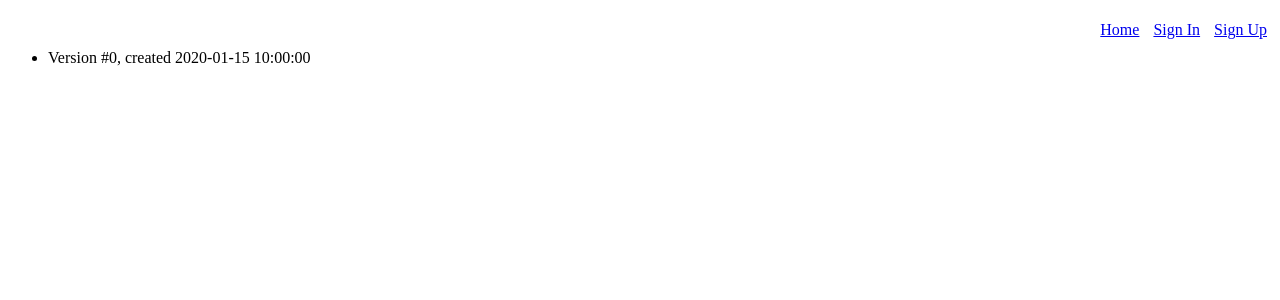
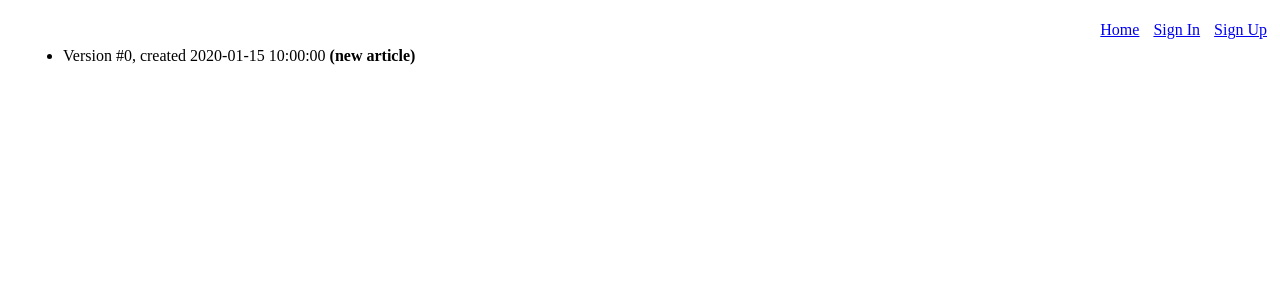
Before and after one commit to vleseg/udacity_webdev_final, a Python web app: template templates/wiki/history.html in a window 1280 px wide. Shown: the top 300 px of the page. Run offline with Jinja, Linux system fonts and the light colour scheme; the template is opened without the code that fills it: most values are stand-ins (such as "Sample title", 1, 10 or a date in 2020).

Commit message:
Put "new article" label near to first version on history page; layout fix

```diff
--- a/model.py
+++ b/model.py
@@ -47,6 +47,10 @@ class Session(BaseModel):
 class Article(BaseModel):
     url = db.StringProperty(required=True)
 
+    def all_versions(self):
+        q = self.version_set
+        return q.order('-created')
+
     def new_version(self, head, body):
         version = Version(
             article=self, head=head, body=body, parent=GLOBAL_PARENT)
--- a/stylesheets/wiki_styles.css
+++ b/stylesheets/wiki_styles.css
@@ -1,22 +1,30 @@
-#wiki-article, #wiki-edit {
-    margin: 15px;
-}
 textarea {
     width: 100%;
 }
+
+.distinction-label {
+    font-weight: bold;
+}
+
 #top-panel-wrapper {
-    float: left;
     width: 100%;
     padding-bottom: 10px;
 }
+
 #top-panel {
     float: right;
 }
+
 #top-panel span.top-panel-section {
     text-align: right;
     padding-left: 5px;
     padding-right: 5px;
 }
+
 #username {
     font-weight: bold;
 }
+
+#wiki-content {
+    margin: 15px;
+}
--- a/templates/wiki/base.html
+++ b/templates/wiki/base.html
@@ -33,5 +33,7 @@
             {% endif %}
         </div>
     </div>
-    {% block wiki_content %}{% endblock %}
+    <div id="wiki-content">
+        {% block wiki_content %}{% endblock %}
+    </div>
 {% endblock %}
--- a/templates/wiki/history.html
+++ b/templates/wiki/history.html
@@ -1,8 +1,13 @@
 {% extends "wiki/base.html" %}
 {% block wiki_content %}
     <ul id="versions">
-    {% for version in article.version_set %}
-        <li>Version #{{ loop.index0 }}, created {{ version.created }}</li>
+    {% for version in article.all_versions() %}
+        <li>
+            Version #{{ loop.index0 }}, created {{ version.created }}
+            {% if loop.last %}
+                <span class="distinction-label">(new article)</span>
+            {%- endif %}
+        </li>
     {% endfor %}
     </ul>
 {% endblock %}
--- a/templates/wiki/view_page.html
+++ b/templates/wiki/view_page.html
@@ -1,6 +1,6 @@
 {% extends "wiki/base.html" %}
 {% block wiki_content %}
-    <div class="wiki-article">
+    <div id="wiki-article">
         <h1 id="wiki-head">{{ article.head }}</h1>
         <div id="wiki-body">
             {{ article.body|safe }}
```
Also changed, not shown: tests/history_tests.py (+24 -1 lines).
